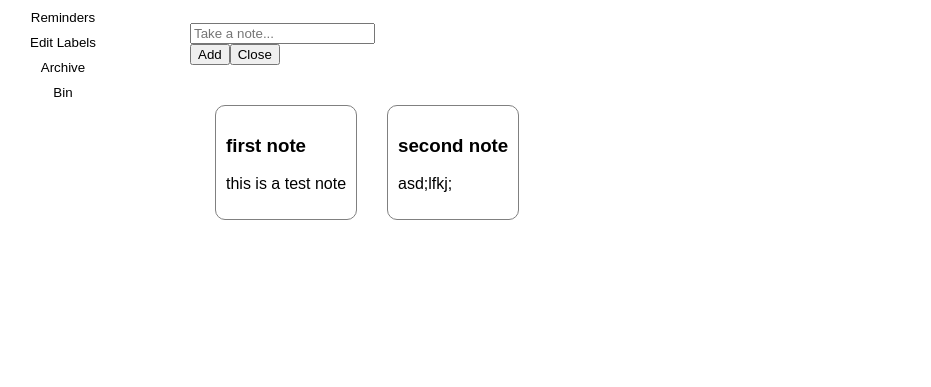
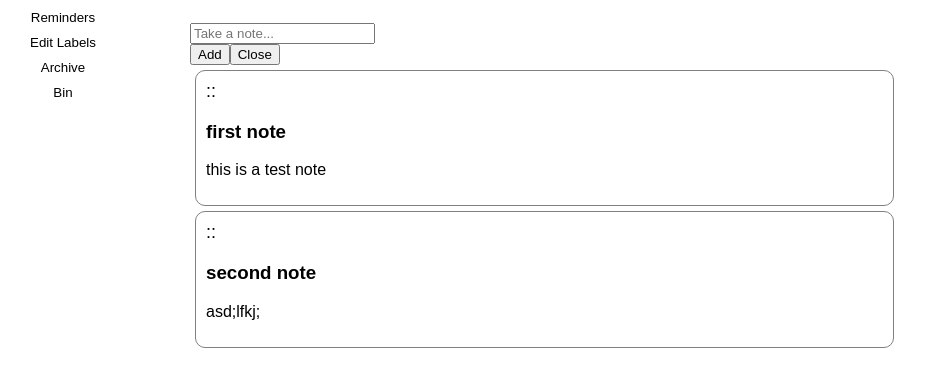
Before and after one commit to swapnil-up/google-keep-clone, a Vue app: page / in a window 1280 px wide. Shown: the part 381-768 px from the top of the page, without its empty margins (0-931 px from the left). Built offline with nearby package versions, Linux system fonts and the light colour scheme; the HTML template or start-up script is replaced by a standard one.

Commit message:
got a basic draggable script working

```diff
--- a/package.json
+++ b/package.json
@@ -15,7 +15,8 @@
     "pinia": "^2.2.6",
     "vue": "^3.5.12",
     "vue-material-design-icons": "^5.3.1",
-    "vue-router": "^4.4.5"
+    "vue-router": "^4.4.5",
+    "vuedraggable": "^4.1.0"
   },
   "devDependencies": {
     "@tsconfig/node22": "^22.0.0",
--- a/src/App.vue
+++ b/src/App.vue
@@ -1,5 +1,6 @@
-<script setup lang="ts">
+<script setup>
 import { ref } from "vue";
+import draggable from "vuedraggable";
 import NavBar from "./components/NavBar.vue";
 import NoteCard from "./components/NoteCard.vue";
 import AddNoteCard from "./components/AddNoteCard.vue";
@@ -10,12 +11,7 @@ const notes = ref([
   { id: 2, title: "second note", content: "asd;lfkj;" },
 ]);
 
-interface Note {
-  id: number;
-  title: string;
-  content: string;
-}
-function handleAddNote(newNote: Note) {
+function handleAddNote(newNote) {
   console.log("trying to get add");
   notes.value.push(newNote);
 }
@@ -27,9 +23,11 @@ function handleAddNote(newNote: Note) {
     <div class="main-area">
       <NavBar />
       <AddNoteCard @add-note="handleAddNote" />
-      <div class="notes">
-        <NoteCard v-for="note in notes" :key="note.id" :note="note" />
-      </div>
+      <draggable v-model="notes" handle=".drag-handle">
+        <template #item="{ element }">
+          <NoteCard :note="element" />
+        </template>
+      </draggable>
     </div>
   </div>
 </template>
@@ -57,7 +55,10 @@ body {
   margin-top: 15px;
   padding: 20px;
   display: flex;
-  flex-direction: wrap;
+  flex-wrap: wrap;
   gap: 20px;
 }
+.drag-handle {
+  cursor: grab;
+}
 </style>
--- a/src/components/NoteCard.vue
+++ b/src/components/NoteCard.vue
@@ -1,11 +1,17 @@
 <script setup>
-defineProps(["note"]);
+defineProps({
+  note:{
+    type:Object,
+    required:true,
+  },
+});
 </script>
 <template>
-  <div class="note-card">
-    <h3>{{ note.title }}</h3>
-    <p>{{ note.content }}</p>
-  </div>
+    <div class="note-card">
+      <div class="drag-handle">::</div>
+      <h3>{{ note.title }}</h3>
+      <p>{{ note.content }}</p>
+    </div>
 </template>
 <style>
 .note-card {
@@ -14,4 +20,8 @@ defineProps(["note"]);
   border-radius: 10px;
   padding: 10px;
 }
+.drag-handle {
+  margin-bottom: 5px;
+  font-size: 18px;
+}
 </style>
```
Also changed, not shown: 1 other file (tests, documents, lock files or other folders).
